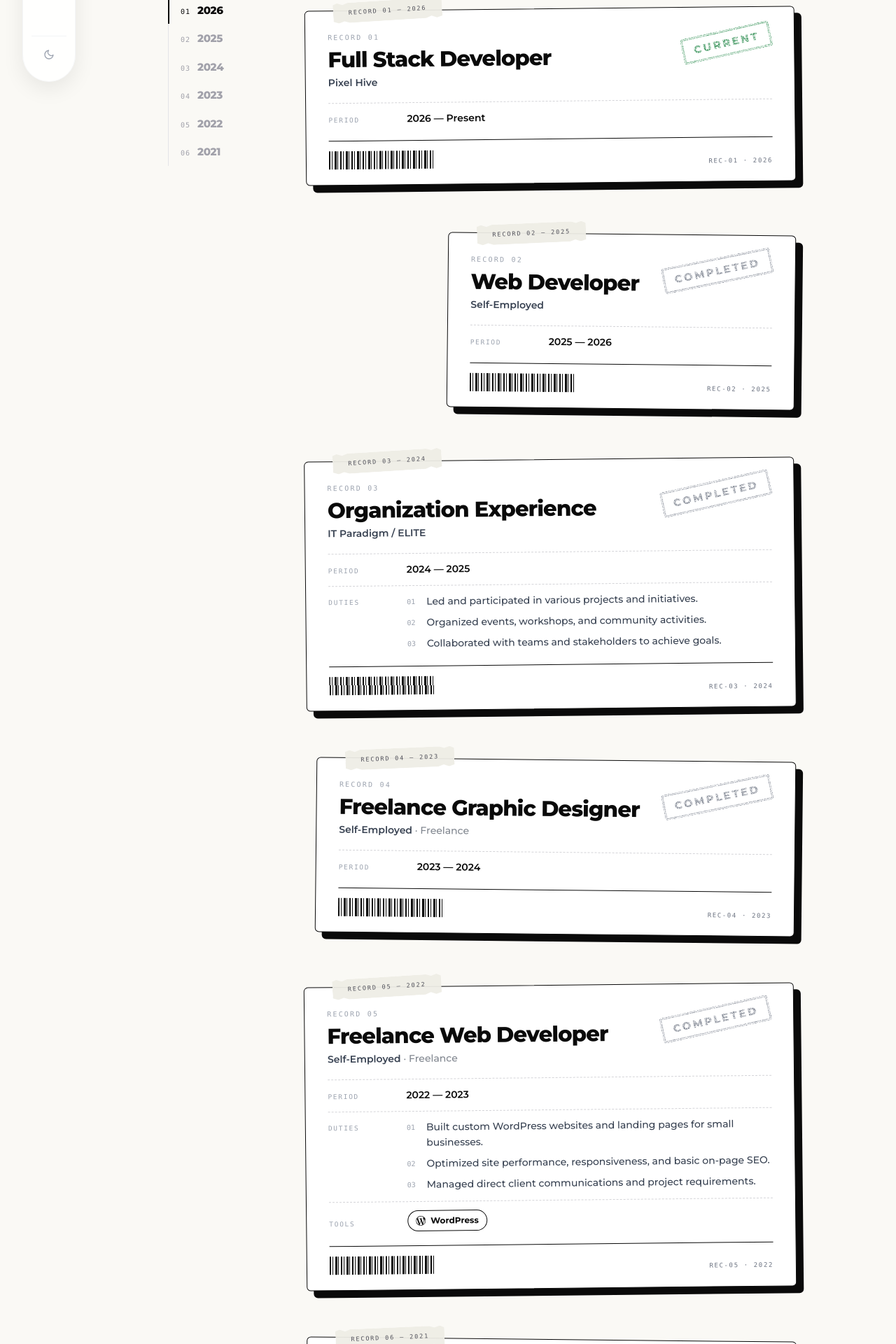
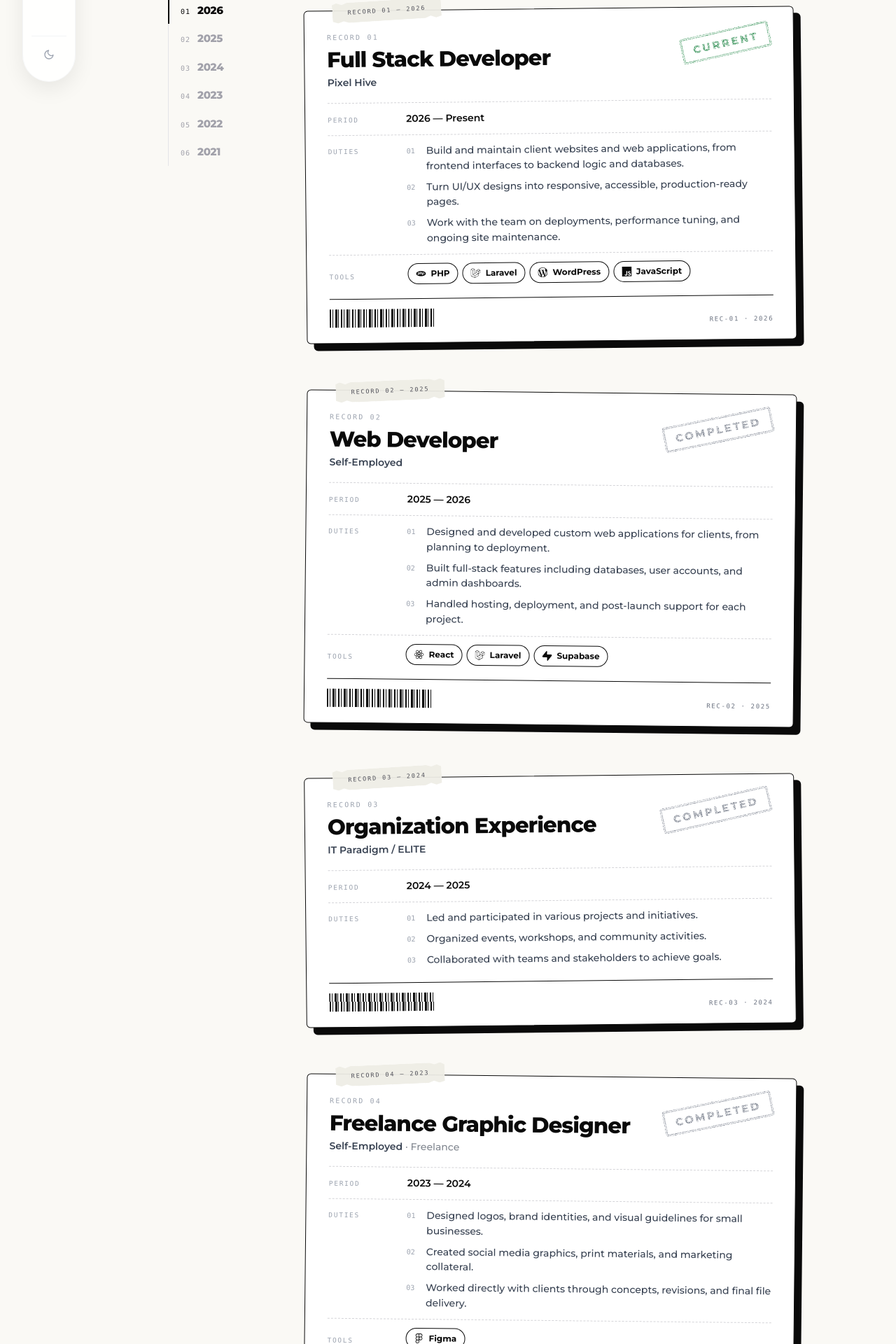
Before and after one commit to seiyanndev/seiyann, a Next.js app in the folder web/: page /experience in a window 1280 px wide. Shown: the part 593-2513 px from the top of the page at 70% size. Built offline with nearby package versions, Linux system fonts and the light colour scheme.

Commit message:
Experience: duties and tools for Pixel Hive, self-employed and freelance design roles
Co-Authored-By: Claude Opus 5.5 <noreply@anthropic.com>

```diff
--- a/web/content/experience.ts
+++ b/web/content/experience.ts
@@ -19,14 +19,14 @@ export const experience: ExperienceRecord[] = [
   {
     role: "Full Stack Developer", org: "Pixel Hive",
     start: "2026", end: "", type: "", location: "",
-    duties: [],
-    tools: [], projects: [],
+    duties: ["Build and maintain client websites and web applications, from frontend interfaces to backend logic and databases.", "Turn UI/UX designs into responsive, accessible, production-ready pages.", "Work with the team on deployments, performance tuning, and ongoing site maintenance."],
+    tools: ["PHP", "Laravel", "WordPress", "JavaScript"], projects: [],
   },
   {
     role: "Web Developer", org: "Self-Employed",
     start: "2025", end: "2026", type: "", location: "",
-    duties: [],
-    tools: [], projects: [],
+    duties: ["Designed and developed custom web applications for clients, from planning to deployment.", "Built full-stack features including databases, user accounts, and admin dashboards.", "Handled hosting, deployment, and post-launch support for each project."],
+    tools: ["React", "Laravel", "Supabase"], projects: [],
   },
   {
     role: "Organization Experience", org: "IT Paradigm / ELITE",
@@ -37,8 +37,8 @@ export const experience: ExperienceRecord[] = [
   {
     role: "Freelance Graphic Designer", org: "Self-Employed",
     start: "2023", end: "2024", type: "Freelance", location: "",
-    duties: [],
-    tools: [], projects: [],
+    duties: ["Designed logos, brand identities, and visual guidelines for small businesses.", "Created social media graphics, print materials, and marketing collateral.", "Worked directly with clients through concepts, revisions, and final file delivery."],
+    tools: ["Figma"], projects: [],
   },
   {
     role: "Freelance Web Developer", org: "Self-Employed",
```
